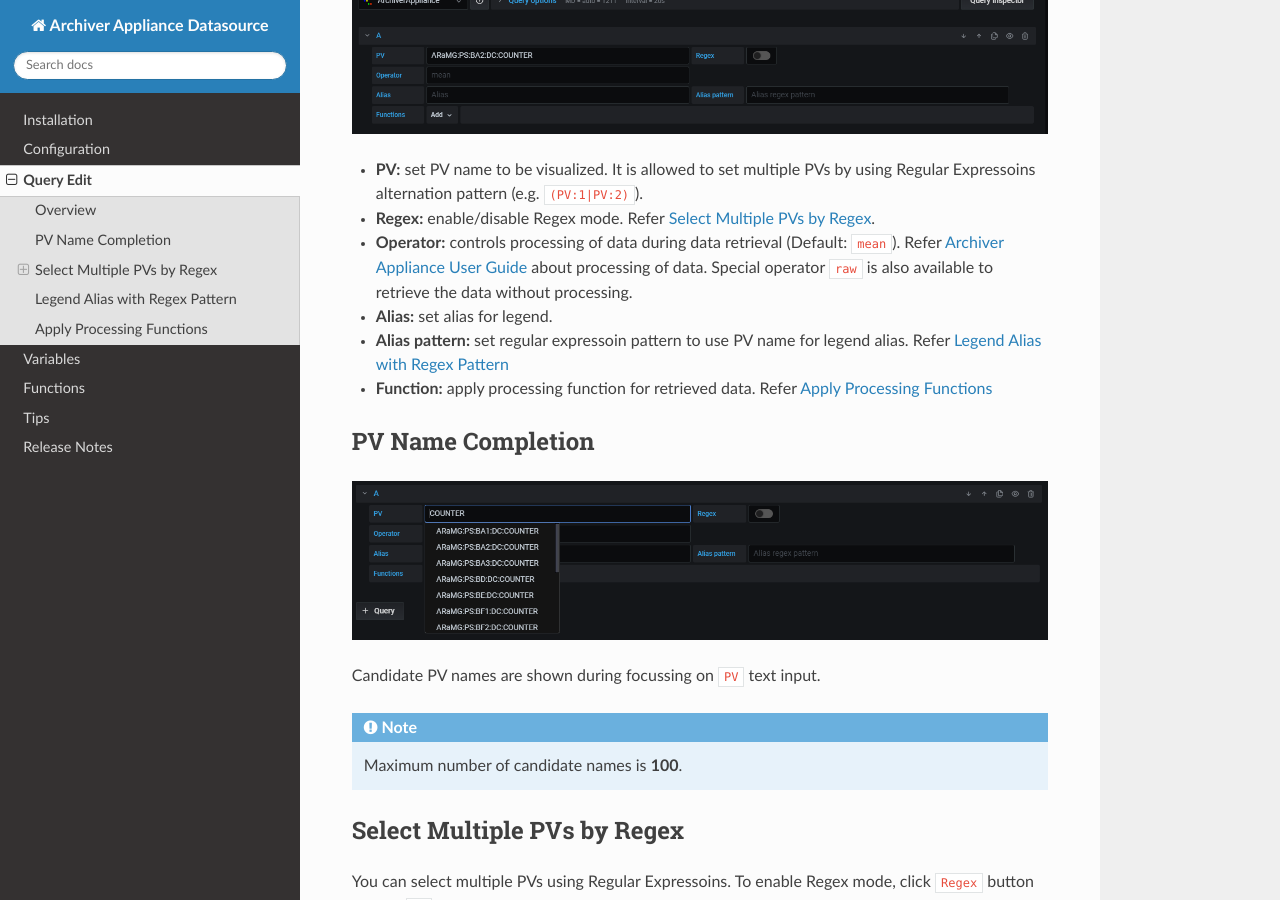
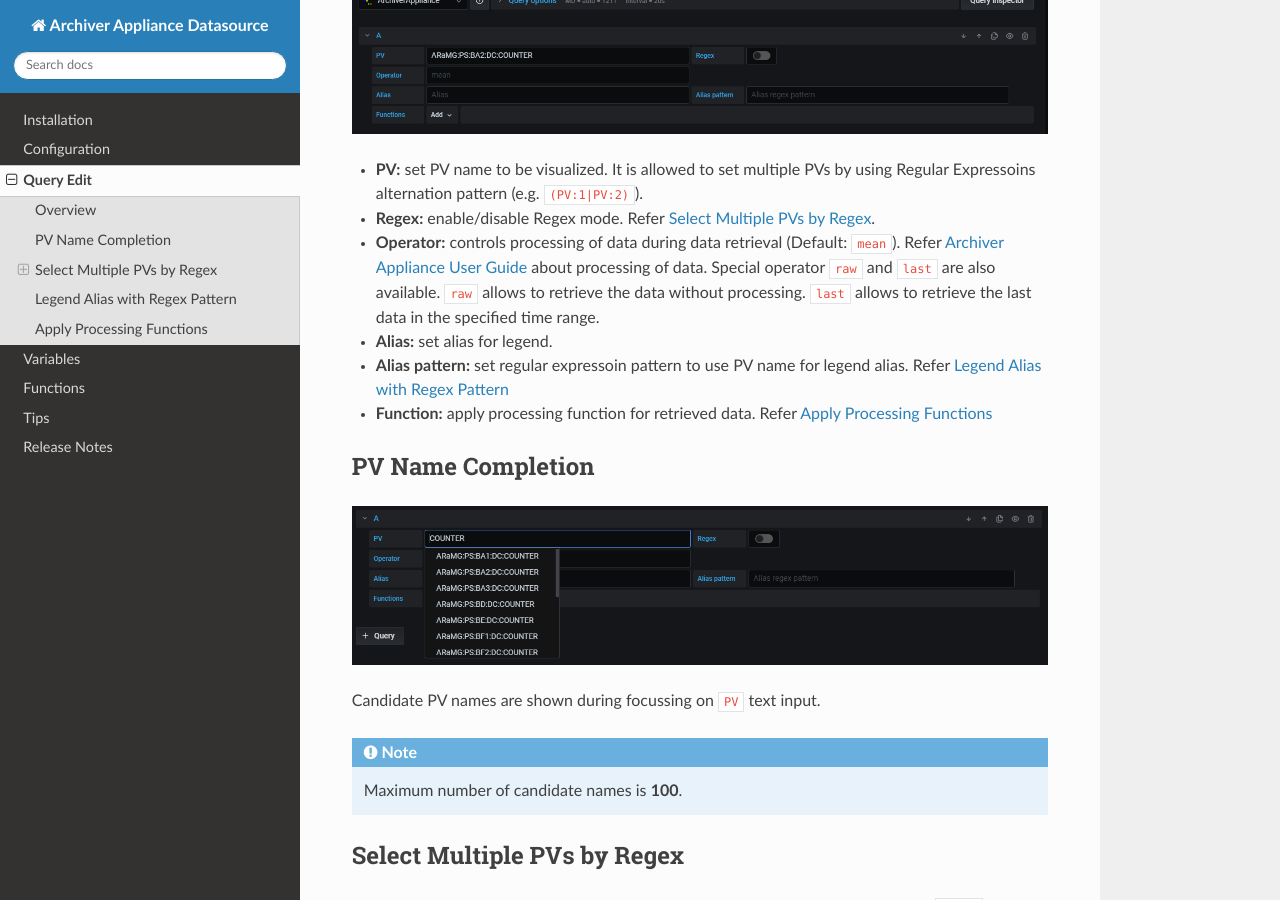
Before and after one commit to sasaki77/archiverappliance-datasource, a Sphinx documentation site: the page built from docs/query.md, in a window 1280 px wide and 900 px high, scrolled down 492 px. Built offline with Sphinx 7.4.7 and the Read the Docs theme 2.0.0, drawn with Linux system fonts in a browser that asks for light colours.

Commit message:
Update docs for last operator

```diff
--- a/docs/query.md
+++ b/docs/query.md
@@ -5,7 +5,7 @@
 
 - **PV:** set PV name to be visualized. It is allowed to set multiple PVs by using Regular Expressoins alternation pattern (e.g. `(PV:1|PV:2)`).
 - **Regex:** enable/disable Regex mode. Refer [Select Multiple PVs by Regex](#select-multiple-pvs-by-regex).
-- **Operator:** controls processing of data during data retrieval (Default: `mean`). Refer [Archiver Appliance User Guide](https://slacmshankar.github.io/epicsarchiver_docs/userguide.html) about processing of data. Special operator `raw` is also available to retrieve the data without processing.
+- **Operator:** controls processing of data during data retrieval (Default: `mean`). Refer [Archiver Appliance User Guide](https://slacmshankar.github.io/epicsarchiver_docs/userguide.html) about processing of data. Special operator `raw` and `last` are also available. `raw` allows to retrieve the data without processing. `last` allows to retrieve the last data in the specified time range.
 - **Alias:** set alias for legend.
 - **Alias pattern:** set regular expressoin pattern to use PV name for legend alias. Refer [Legend Alias with Regex Pattern](#legend-alias-with-regex-pattern)
 - **Function:** apply processing function for retrieved data. Refer [Apply Processing Functions](#apply-processing-functions)
```
Also changed, not shown: docs/releases.md (+1 -0 lines).
